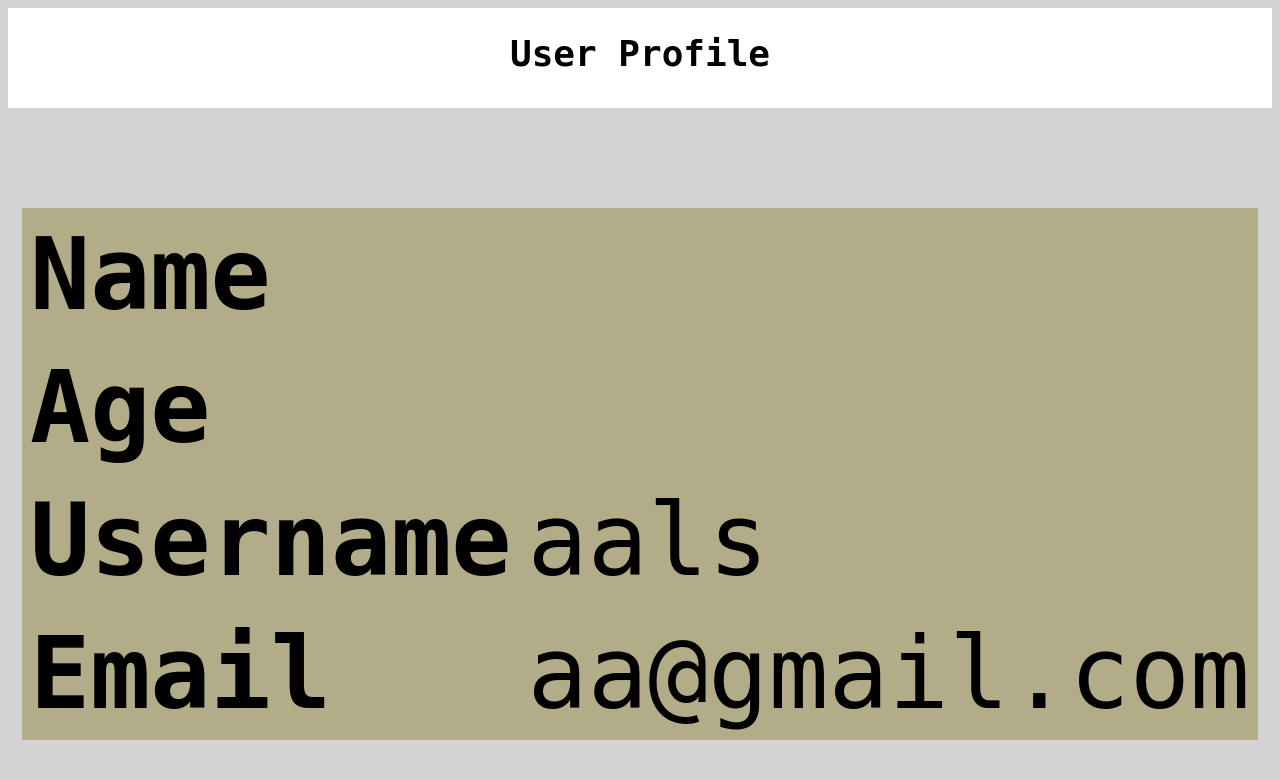
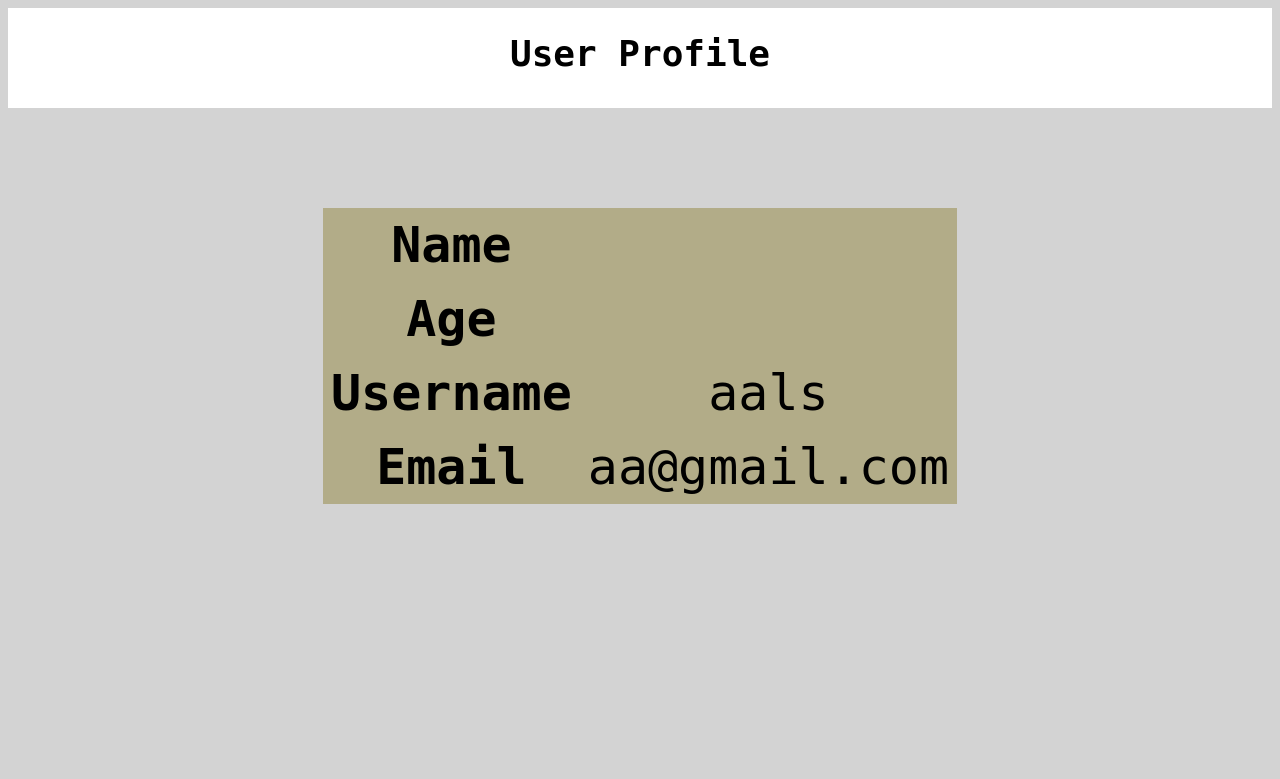
Before and after one commit to aals02/film-django, a Django app: template templates/listfilm.html in a window 1280 px wide. Shown: the top 779 px of the page. Run offline with Django 5.2, Linux system fonts and the light colour scheme; the template is opened without the code that fills it: values that come from a table or form of the project are taken from there, others are empty; data comes from the database, SQL or seed files in the repository.

Commit message:
Update listfilm.html

```diff
--- a/templates/listfilm.html
+++ b/templates/listfilm.html
@@ -8,7 +8,7 @@
         body {text-align: center; font-size: large; background-color: lightgrey; font-family: Monospace, Helvetica; color: black;}
         h1 {padding: 8px; background-color: white; height: 50px; margin: 0; padding: 25px;}
         table {background-color: rgb(178, 172, 136); border-collapse: collapse; margin: auto; margin-top: 100px;}
-        th, td {font-size: 100px; text-align: left; padding: 8px;}
+        th, td {font-size: 50px; text-align: center; padding: 8px;}
     </style>
 </head>
 <body>
```
